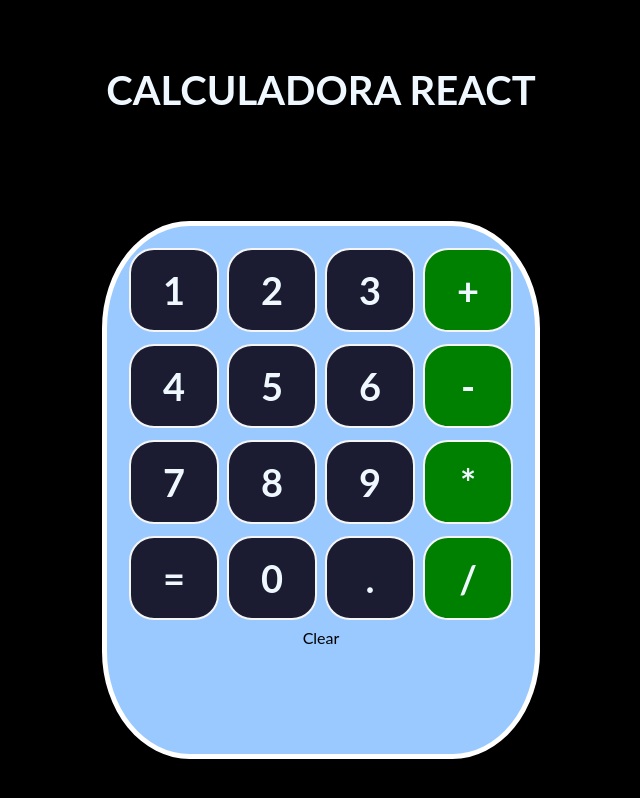
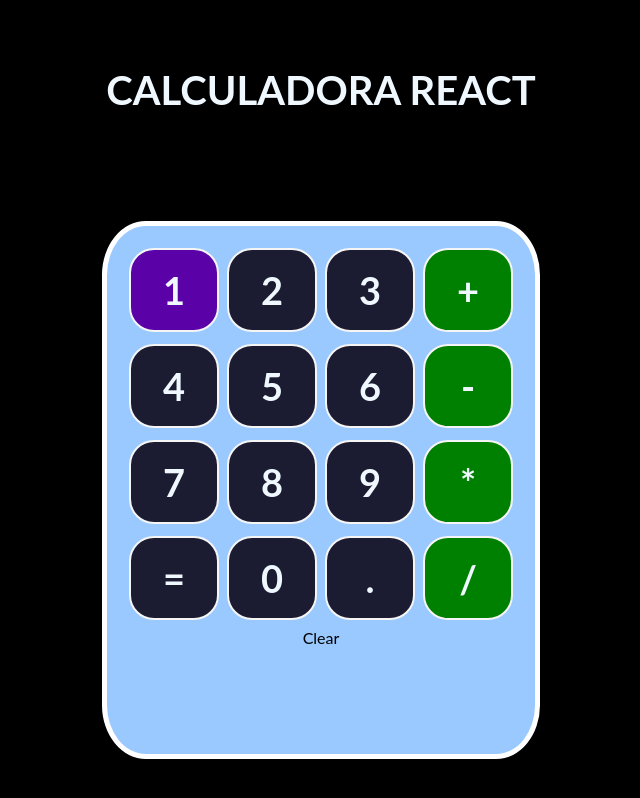
Before and after one commit to CiscoMerchan/Calculator_with_reactjs, a React (Create React App) app: page / in a window 1280 px wide. In both pictures the pointer is over the element 493 px from the left and 289 px from the top of the page. Shown: the top 798 px of the page, without its empty margins (319-959 px from the left). Built offline with nearby package versions, Linux system fonts and the light colour scheme.

Commit message:
style adjustments

```diff
--- a/src/App.css
+++ b/src/App.css
@@ -29,7 +29,7 @@
   padding: 14px;
   background-color: #99c9ff;
   border: 5px solid white;
-  border-radius: 20%;
+  border-radius: 10%;
 }
 .fila  {
   margin: 4px;
--- a/src/componentsStyleCheet/Button.css
+++ b/src/componentsStyleCheet/Button.css
@@ -18,3 +18,9 @@
 .operador{
   background-color: green;
 }
+.boton-contenedor:hover{
+  background-color: #5a01a7;
+}
+.operador:hover{
+  background-color: orangered;
+}
```
